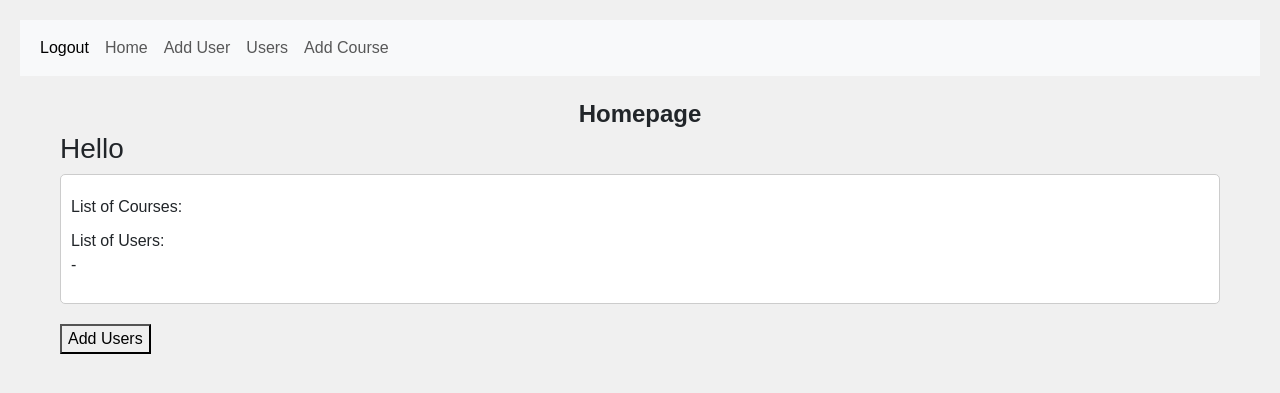
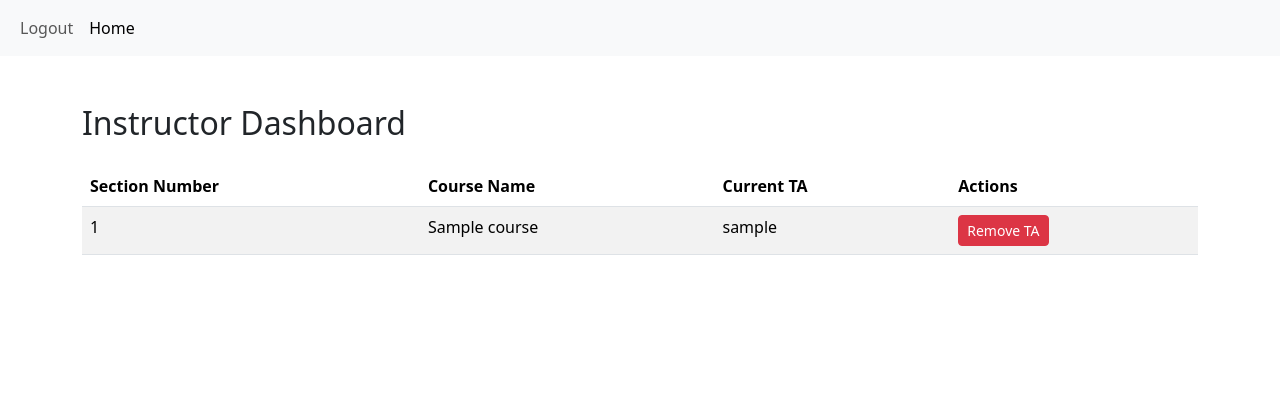
Before and after one commit to zsoomro2/TAProject_v4, a Django app: template templates/instructor.html in a window 1280 px wide. Shown: the top 393 px of the page. Run offline with Django 5.2, Linux system fonts and the light colour scheme; tables that the repository leaves empty hold one stand-in row (values such as "Sample post"); the template is opened without the code that fills it: values that come from a table or form of the project are taken from there, most other values are stand-ins (such as "Sample title", 1, 10 or a date in 2020).

Commit message:
instructor homepage created

```diff
--- a/TAProject_v4/urls.py
+++ b/TAProject_v4/urls.py
@@ -18,13 +18,15 @@ from django.contrib import admin
 from django.urls import path
 from ta_app.views import (login, supervisor, instructor, ta,
                           adduser, LogoutView, edit, Delete, user_page, ViewCourse, viewAssignments, addCourse,
-                          addSection, updateSection, edit_ta_skills)
+                          addSection, updateSection, edit_ta_skills, AddTA, RemoveTA)
 
 urlpatterns = [
     path('admin/', admin.site.urls),
     path('', login.as_view(), name='login'),
     path('supervisor/', supervisor.as_view(), name='supervisor'),
     path('instructor/', instructor.as_view(), name='instructor'),
+    path('add_ta/<int:section_id>/', AddTA.as_view(), name='add_ta'),
+    path('remove_ta/<int:section_id>/', RemoveTA.as_view(), name='remove_ta'),
     path('ta/', ta.as_view(), name='ta'),
     path('adduser/', adduser.as_view(), name='adduser'),
     path('logout/', LogoutView.as_view(), name='logout'),
--- a/static/styles.css
+++ b/static/styles.css
@@ -1,34 +1,146 @@
- /* styles.css */
+/* style.css */
 
+/* General Styles */
 body {
-    font-family: Arial, sans-serif;
-    background-color: #f0f0f0;
-      padding: 20px;
-    line-height: 1.5; /* Increase line-height for more spacing between lines */
+  font-family: Arial, sans-serif;
+  margin: 20px;
 }
 
-/* Class styles */
-.user-info {
-    margin-bottom: 20px;
-    padding: 10px;
-    border: 1px solid #ccc;
-    border-radius: 5px;
-    background-color: #fff;
+header {
+  font-size: 1.5em;
+  margin-bottom: 20px;
+  text-align: center;
 }
 
-.course-list {
-    margin-top: 10px;
+h1, h4 {
+  text-align: center;
+  margin-bottom: 20px;
 }
 
-.course-item {
-    margin-bottom: 5px;
-    color: #333;
+/* Content Sections */
+.content-section {
+  background-color: #f9f9f9;
+  padding: 20px;
+  margin-bottom: 20px;
+  border-radius: 10px;
+  box-shadow: 0 0 10px rgba(0, 0, 0, 0.1);
+  width: 100%;
 }
 
+/* Table Styles */
+table {
+  width: 100%;
+  border-collapse: collapse;
+  border: 2px solid rgb(140, 140, 140);
+  font-size: 0.8rem;
+  letter-spacing: 1px;
+}
 
-/* Center the header tag */
-header {
-    text-align: center;
-    font-size: 1.5em;
-    font-weight: bold;
+caption {
+  caption-side: bottom;
+  padding: 10px;
+  font-weight: bold;
 }
+
+thead {
+  background-color: lightgoldenrodyellow;
+}
+
+th, td {
+  border: 1px solid rgb(160, 160, 160);
+  padding: 10px;
+  text-align: center;
+}
+
+td:last-of-type {
+  text-align: center;
+}
+
+tbody > tr:nth-of-type(even) {
+  background-color: lightgrey;
+}
+
+tfoot th {
+  text-align: right;
+}
+
+tfoot td {
+  font-weight: bold;
+}
+
+/* Button Styles */
+.center-buttons {
+  text-align: center;
+}
+
+.center-buttons .btn {
+  margin: 5px;
+  padding: 10px 20px;
+  text-decoration: none;
+  border-radius: 5px;
+}
+
+.btn-primary {
+  background-color: #007bff;
+  color: white;
+}
+
+.btn-danger {
+  background-color: #dc3545;
+  color: white;
+}
+
+.btn-info {
+  background-color: #17a2b8;
+  color: white;
+}
+
+.btn-warning {
+  background-color: #ffc107;
+  color: black;
+}
+
+/* Form Styles */
+input[type=text], input[type=password], input[type=datetime-local], input[type=number], select, textarea {
+  width: calc(100% - 24px);
+  padding: 12px;
+  margin: 8px 0;
+  box-sizing: border-box;
+  border: 1px solid #ccc;
+  border-radius: 4px;
+  font-size: 1rem;
+}
+
+textarea {
+  resize: horizontal;
+  max-width: 100%;
+}
+
+.form-section {
+  background-color: #f9f9f9;
+  padding: 20px;
+  margin-bottom: 20px;
+  border-radius: 10px;
+  box-shadow: 0 0 10px rgba(0, 0, 0, 0.1);
+}
+
+form label {
+  display: block;
+  font-weight: bold;
+  margin-bottom: 8px;
+}
+
+form .form-group {
+  margin-bottom: 15px;
+}
+
+form .form-actions {
+  text-align: center;
+}
+
+.form-actions .btn {
+  margin: 5px;
+  padding: 10px 20px;
+  text-decoration: none;
+  border-radius: 5px;
+}
--- a/templates/instructor.html
+++ b/templates/instructor.html
@@ -1,35 +1,83 @@
-{% extends 'base.html' %}
-
-{% block title %}
-    Supervisor Page
-{% endblock %}
-
-{% block content %}
+<!DOCTYPE html>
+<html lang="en">
 <head>
-    <meta charset="UTF-8">
-    <title>Instructor Page</title>
-    {% load static %}
-    <link rel="stylesheet" type="text/css" href="{% static 'styles.css' %}">
+  <meta charset="UTF-8">
+  <title>Instructor Dashboard</title>
+  <link href="https://cdn.jsdelivr.net/npm/bootstrap@5.3.0-alpha1/dist/css/bootstrap.min.css" rel="stylesheet">
 </head>
 <body>
+  <nav class="navbar navbar-expand-lg bg-body-tertiary">
+    <div class="container-fluid">
+      <button class="navbar-toggler" type="button" data-bs-toggle="collapse" data-bs-target="#navbarSupportedContent" aria-controls="navbarSupportedContent" aria-expanded="false" aria-label="Toggle navigation">
+        <span class="navbar-toggler-icon"></span>
+      </button>
+      <div class="collapse navbar-collapse" id="navbarSupportedContent">
+        <ul class="navbar-nav me-auto mb-2 mb-lg-0">
+          <li class="nav-item">
+            <a class="nav-link" href="{% url 'logout' %}">Logout</a>
+          </li>
+          <li class="nav-item">
+            <a class="nav-link active" aria-current="page" href="{% url 'instructor' %}">Home</a>
+          </li>
+        </ul>
+      </div>
+    </div>
+  </nav>
 
-    <header>{{ user.role }} Homepage</header>
+  <div class="container mt-5">
+    <h2 class="mb-4">Instructor Dashboard</h2>
+    <table class="table table-striped">
+      <thead>
+        <tr>
+          <th scope="col">Section Number</th>
+          <th scope="col">Course Name</th>
+          <th scope="col">Current TA</th>
+          <th scope="col">Actions</th>
+        </tr>
+      </thead>
+      <tbody>
+        {% for section in sections %}
+          <tr>
+            <td>{{ section.section_number }}</td>
+            <td>{{ section.Course.Course_name }}</td>
+            <td>{% if section.ta %}{{ section.ta.username }}{% else %}None{% endif %}</td>
+            <td>
+              {% if section.ta %}
+                <a href="{% url 'remove_ta' section.id %}" class="btn btn-sm btn-danger">Remove TA</a>
+              {% else %}
 
-    <h3>Hello {{ user.fname }} {{ user.lname }}</h3>
-    <div class="user-info">
-    <div class="course-list">
-        List of Courses:
+<form method="post" action="{% url 'add_ta' section.id %}">
+    {% csrf_token %}
+    <div class="input-group">
+        <select name="ta_id" class="form-select" required>
+            {% for ta in tas %}
+                <option value="{{ ta.id }}">
+                    {{ ta.username }} (Skills:
+                    {% if ta.java_skill or ta.python_skill or ta.frontend_skill or ta.backend_skill or ta.scala_skill or ta.discrete_math_skill %}
+                        {% if ta.java_skill %}Java{% endif %}
+                        {% if ta.python_skill %}{% if ta.java_skill %}, {% endif %}Python{% endif %}
+                        {% if ta.frontend_skill %}{% if ta.java_skill or ta.python_skill %}, {% endif %}Frontend{% endif %}
+                        {% if ta.backend_skill %}{% if ta.java_skill or ta.python_skill or ta.frontend_skill %}, {% endif %}Backend{% endif %}
+                        {% if ta.scala_skill %}{% if ta.java_skill or ta.python_skill or ta.frontend_skill or ta.backend_skill %}, {% endif %}Scala{% endif %}
+                        {% if ta.discrete_math_skill %}{% if ta.java_skill or ta.python_skill or ta.frontend_skill or ta.backend_skill or ta.scala_skill %}, {% endif %}Discrete Math{% endif %}
+                    {% else %}
+                        None
+                    {% endif %}
+                    )
+                </option>
+            {% endfor %}
+        </select>
+        <button type="submit" class="btn btn-sm btn-primary">Add TA</button>
     </div>
-   <div class="course-list">
-    List of Users:
-    {% for user in users %}
-        <p>{{ user.fname }} {{ user.lname }} - {{ user.role }}</p>
-    {% empty %}
-        <p>No users found.</p>
-    {% endfor %}
-</div>
-    </div>
+</form>
+              {% endif %}
+            </td>
+          </tr>
+        {% endfor %}
+      </tbody>
+    </table>
+  </div>
 
-        <a href={% url 'adduser' %}> <button> Add Users</button></a>
+  <script src="https://cdn.jsdelivr.net/npm/bootstrap@5.3.0-alpha1/dist/js/bootstrap.bundle.min.js"></script>
 </body>
-{% endblock %}
+</html>
--- a/templates/navbar.html
+++ b/templates/navbar.html
@@ -5,21 +5,18 @@
     </button>
     <div class="collapse navbar-collapse" id="navbarSupportedContent">
       <ul class="navbar-nav me-auto mb-2 mb-lg-0">
-          <li class="nav-item">
-          <a class="nav-link active" aria-current="page" href="{% url 'logout' %}">Logout</a>
+        <li class="nav-item">
+          <a class="nav-link" href="{% url 'logout' %}">Logout</a>
         </li>
         <li class="nav-item">
-          <a class="nav-link" href="{% url 'supervisor' %}">Home</a>
+          <a class="nav-link active" aria-current="page"
+             href="{% if request.user.role == 'TA' %}{% url 'ta_home' %}
+                   {% elif request.user.role == 'Supervisor' %}{% url 'supervisor_home' %}
+                   {% else %}{% url 'instructor' %}{% endif %}">
+            Home
+          </a>
         </li>
-          <li class="nav-item">
-              <a class="nav-link" href="{% url 'adduser' %}">Add User</a>
-          </li>
-          <li class="nav-item">
-              <a class="nav-link" href="{% url 'userpage' %}">Users</a>
-          </li>
-          <li class ="nav-item">
-              <a class="nav-link" href="{% url 'addcourse' %}">Add Course</a>
-          </li>
+
       </ul>
     </div>
   </div>
--- a/templates/viewcourse.html
+++ b/templates/viewcourse.html
@@ -7,11 +7,11 @@
     <link rel="stylesheet" type="text/css" href="{% static 'table.css' %}">
 </head>
 
-    <header>{{ course_name }} Course page</header>
+    <header>{{ course_name }}</header>
     <br>
 </head>
 <div class="w-50 p-3">
-  <h4>{{ course_name }} Data:</h4>
+  <h4>Course Information:</h4>
   <table>
     <thead>
       <tr>
@@ -41,7 +41,7 @@
 </div>
 
     <div class="w-90 p-3">
-  <h4>{{ course_name }} Section List:</h4>
+  <h4>Section List:</h4>
   <table>
     <thead>
       <tr>
```
Also changed, not shown: static/forms.css (+1 -41 lines), static/supervisor.css (added, +79 -0 lines), ta_app/views.py (+74 -7 lines), templates/supervisor.html (+20 -18 lines), templates/updatesection.html (line endings or trailing spaces).
